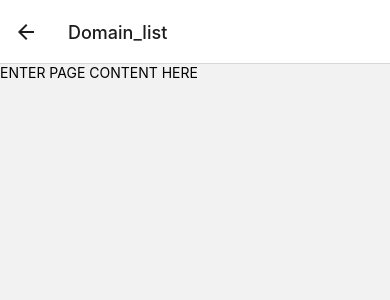
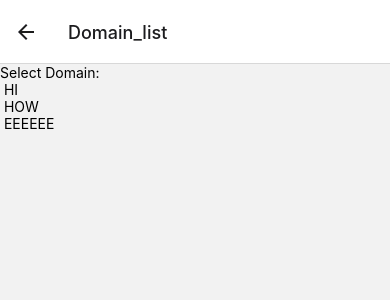
Before and after one commit to suny-poly-cs-club/attendance-app, a React Native app in the folder attendanceApp/: screen /Domain_list in a window 390 px wide. Shown: the top 300 px of the page. Built offline with nearby package versions, Linux system fonts and the light colour scheme.

Commit message:
start on domain listing

```diff
--- a/attendanceApp/DomainList.js
+++ b/attendanceApp/DomainList.js
@@ -1,15 +1,34 @@
+import React, { useState } from 'react';
 import {
   Text,
   View,
+  FlatList,
 } from 'react-native';
 
+
+
+let v2 = false;
+
+
+
 const DomainList = ({navigation}) => {
+	const [domains, setDomains] = useState([]);
+	if(!v2){
+		setDomains(["HI","HOW","EEEEEE"]);
+		v2=true;
+	}
+
 
 	return (
 		<View>
 			<Text>
-				ENTER PAGE CONTENT HERE
+				Select Domain:
 			</Text>
+
+			 <FlatList
+			 data = {domains}
+			 renderItem={({item}) => <Text> {item} </Text>}
+			/>
 		</View>
 	);
 };
```
